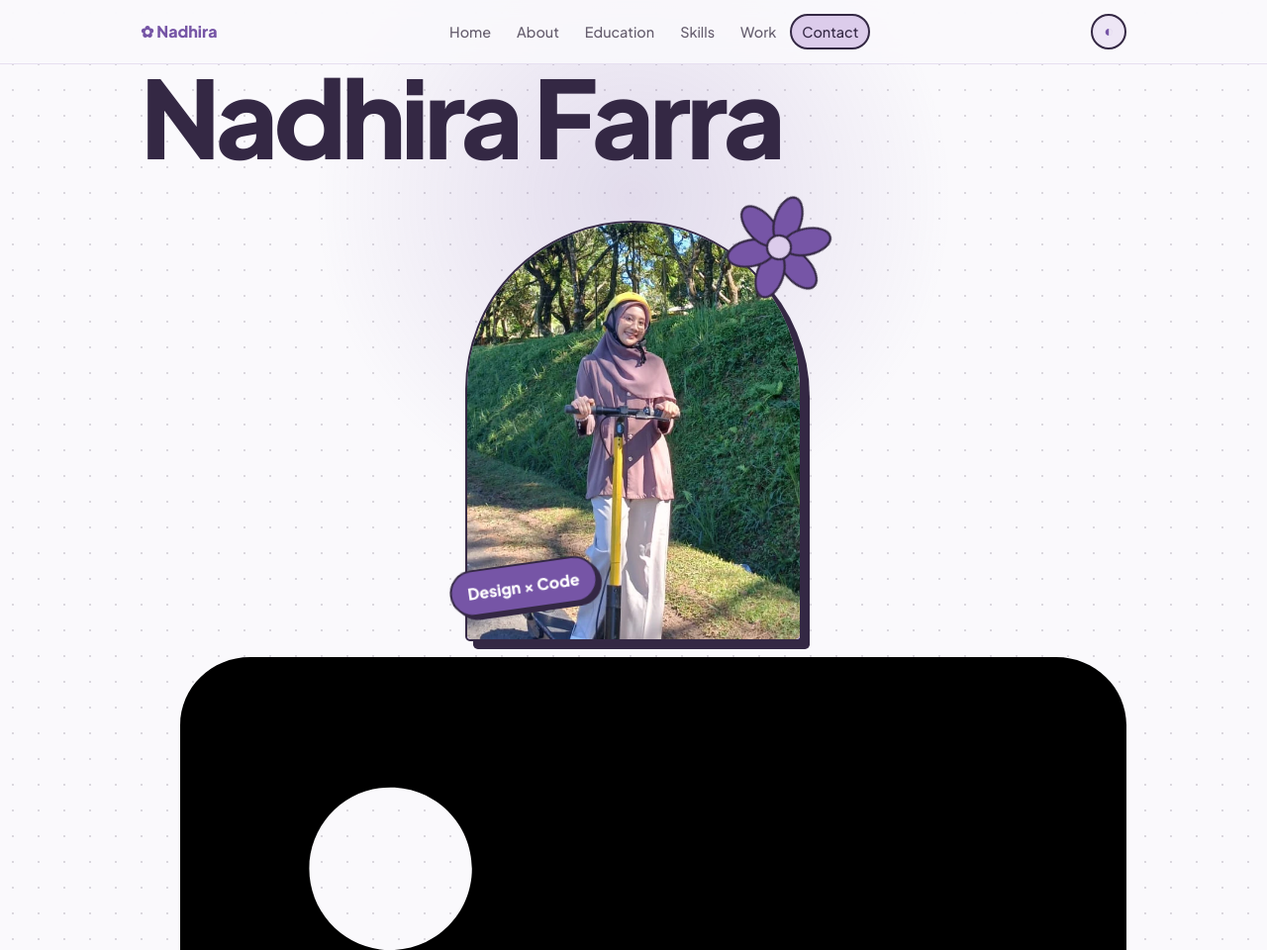
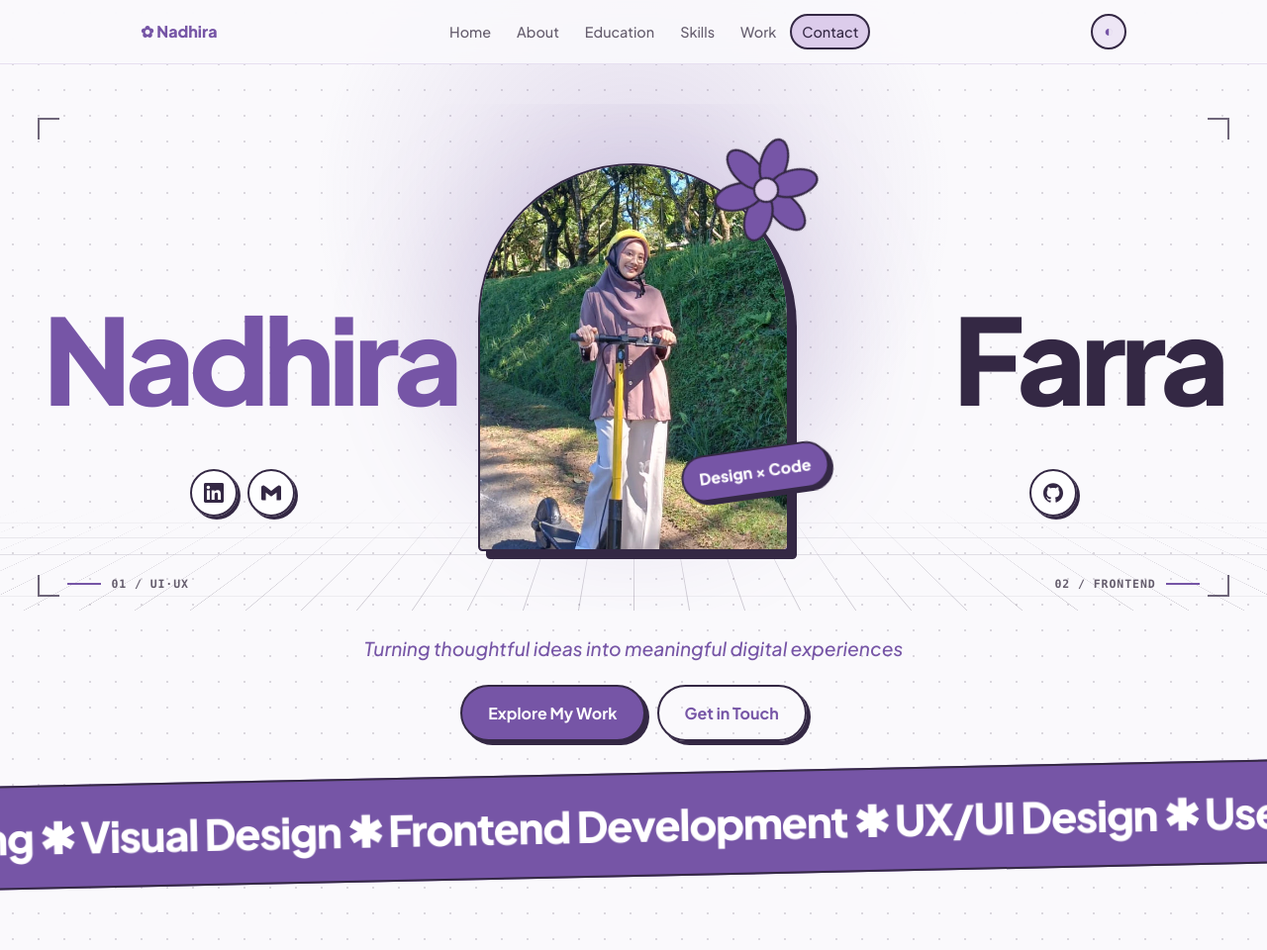
Before and after one commit to nadhirafas/nadhira-portofolio, a plain HTML site: page index.html in a window 1280 px wide. Shown: the top 960 px of the page at 99% size. Drawn offline with Linux system fonts and the light colour scheme.

```diff
--- a/style.css
+++ b/style.css
@@ -298,3 +298,101 @@ em.mark{white-space:nowrap}
 @media(max-width:560px){.dock{gap:14px;padding:16px 18px 12px}.app{width:64px;height:64px;border-radius:18px}}
 @media(hover:none){.app:active{transform:scale(1.12)}}
 @media(prefers-reduced-motion:reduce){.app,.app .tip{transition:none}}
+
+/* v15: hero — big split name, perspective grid floor, HUD details (replaces .hero) */
+html{overflow-x:hidden}
+.hx{position:relative;text-align:center;padding:30px 0 8px}
+.hx-top{display:flex;align-items:center;justify-content:center;gap:10px;flex-wrap:wrap}
+.hx-top .eyebrow,.hx-top .hud{margin:0}
+.hx-clock{font:500 .78rem ui-monospace,SFMono-Regular,Menlo,Consolas,monospace;color:var(--muted);letter-spacing:.04em;padding:2px 4px}
+
+.stage{position:relative;isolation:isolate;overflow:clip;display:grid;place-items:center;
+  width:100vw;margin:10px calc(50% - 50vw) 0;min-height:clamp(480px,40vw,600px)}
+.stage::before{
+  content:"";position:absolute;z-index:-2;left:-20%;right:-20%;bottom:0;height:72%;
+  background:
+    linear-gradient(color-mix(in srgb,var(--text) 22%,transparent) 1px,transparent 1px) 0 0/56px 56px,
+    linear-gradient(90deg,color-mix(in srgb,var(--text) 22%,transparent) 1px,transparent 1px) 0 0/56px 56px;
+  transform:perspective(620px) rotateX(62deg);transform-origin:50% 100%;
+  -webkit-mask:linear-gradient(to top,#000 5%,transparent 88%);mask:linear-gradient(to top,#000 5%,transparent 88%)}
+.stage::after{ /* soft theme-colored glow behind the portrait */
+  content:"";position:absolute;z-index:-1;left:calc(50% + var(--mx,0)*34px);top:46%;width:min(560px,74vw);aspect-ratio:1;translate:-50% -50%;
+  background:radial-gradient(circle,color-mix(in srgb,var(--primary) 34%,transparent),transparent 66%);filter:blur(36px);pointer-events:none}
+
+/* corner brackets */
+.cn{position:absolute;width:22px;height:22px;border:0 solid var(--text);opacity:.7;pointer-events:none;z-index:3}
+.cn.tl{top:14px;left:max(14px,3vw);border-width:2px 0 0 2px}
+.cn.tr{top:14px;right:max(14px,3vw);border-width:2px 2px 0 0}
+.cn.bl{bottom:14px;left:max(14px,3vw);border-width:0 0 2px 2px}
+.cn.br{bottom:14px;right:max(14px,3vw);border-width:0 2px 2px 0}
+
+/* split name */
+.bigname{position:absolute;inset:0;margin:0;z-index:1;display:flex;justify-content:space-between;align-items:center;
+  padding:0 clamp(14px,3.4vw,60px);font-size:clamp(44px,9.4vw,150px);font-weight:800;line-height:.9;letter-spacing:-.05em;
+  color:var(--text);pointer-events:none;text-align:left}
+.bigname .nl,.bigname .nr{display:block;white-space:nowrap}
+.bigname .nl{translate:calc(var(--mx,0)*-10px) calc(var(--my,0)*-4px)}
+.bigname .nr{color:var(--primary);translate:calc(var(--mx,0)*10px) calc(var(--my,0)*-4px)}
+.bigname .dot{color:var(--text);font-weight:800}
+.bigname .lt{pointer-events:auto;animation:rise .8s cubic-bezier(.2,.8,.2,1) backwards;animation-delay:calc(var(--i)*60ms + 120ms)}
+@keyframes rise{from{opacity:0;transform:translateY(46px) rotate(4deg)}}
+
+.hx .arch{position:relative;z-index:2;width:clamp(210px,24.5vw,360px);max-width:none;margin:0;
+  translate:calc(var(--mx,0)*6px) calc(var(--my,0)*6px);transition:translate .2s ease-out}
+.hx .arch .sticker{left:auto;right:-14%;bottom:14%}
+.hx .fl{translate:calc(var(--mx,0)*22px) calc(var(--my,0)*22px)}
+
+/* floating social chips */
+.soc{position:absolute;z-index:3;top:72%;display:flex;gap:10px;margin:0;padding:0;list-style:none}
+.soc.l{left:clamp(16px,15vw,270px)}
+.soc.r{right:clamp(16px,15vw,270px)}
+.soc a{display:grid;place-items:center;width:48px;height:48px;border-radius:50%;color:var(--text);
+  background:color-mix(in srgb,var(--card) 80%,transparent);backdrop-filter:blur(8px);
+  border:2px solid var(--text);box-shadow:3px 3px 0 var(--text);
+  transition:transform .22s cubic-bezier(.3,1.6,.5,1),background .2s,color .2s,box-shadow .2s}
+.soc a:hover,.soc a:focus-visible{background:var(--primary);color:var(--onp);transform:translate(-2px,-4px) rotate(-6deg);box-shadow:5px 6px 0 var(--text)}
+.soc svg{width:20px;height:20px;fill:currentColor}
+
+/* mono section tags */
+.tick{position:absolute;z-index:3;bottom:20px;font:600 .72rem ui-monospace,SFMono-Regular,Menlo,Consolas,monospace;letter-spacing:.08em;color:var(--muted);display:flex;align-items:center;gap:10px}
+.tick::before{content:"";width:34px;height:2px;background:var(--primary)}
+.tick.l{left:max(44px,calc(3vw + 30px))}
+.tick.r{right:max(44px,calc(3vw + 30px));flex-direction:row-reverse}
+
+.hx .tag{margin:22px auto 0;max-width:560px;text-wrap:balance;font-size:clamp(1rem,2vw,1.2rem)}
+.ctas{display:flex;gap:12px;justify-content:center;flex-wrap:wrap;margin:20px 0 0}
+
+/* bigger marquee band */
+.marq{font-size:clamp(1.4rem,3.6vw,2.7rem);letter-spacing:-.03em;padding:14px 0}
+
+@media(max-width:700px){
+  .stage{min-height:clamp(560px,150vw,720px)}
+  .bigname{flex-direction:column;justify-content:space-between;align-items:center;padding:20px 0 76px;font-size:clamp(58px,21vw,118px);text-align:center}
+  .hx .arch{width:54vw}
+  .hx .arch .sticker{right:-10%}
+  .soc{top:auto;bottom:16px}
+  .soc a{width:44px;height:44px}
+  .soc.l{left:calc(50% - 77px);right:auto}
+  .soc.r{left:calc(50% + 33px);right:auto}
+  .tick{display:none}
+}
+
+/* Perbaikan ukuran ikon SVG contact dock */
+.dock .app svg,
+.contact svg {
+  width: 24px !important;
+  height: 24px !important;
+  max-width: 24px !important;
+  max-height: 24px !important;
+  display: block;
+}
+
+/* Memastikan wrapper tombol icon tidak meluber */
+.dock .app {
+  display: inline-flex;
+  align-items: center;
+  justify-content: center;
+  width: 44px;
+  height: 44px;
+}
+@media(prefers-reduced-motion:reduce){.bigname .lt{animation:none}.hx .arch{transition:none}}
```
